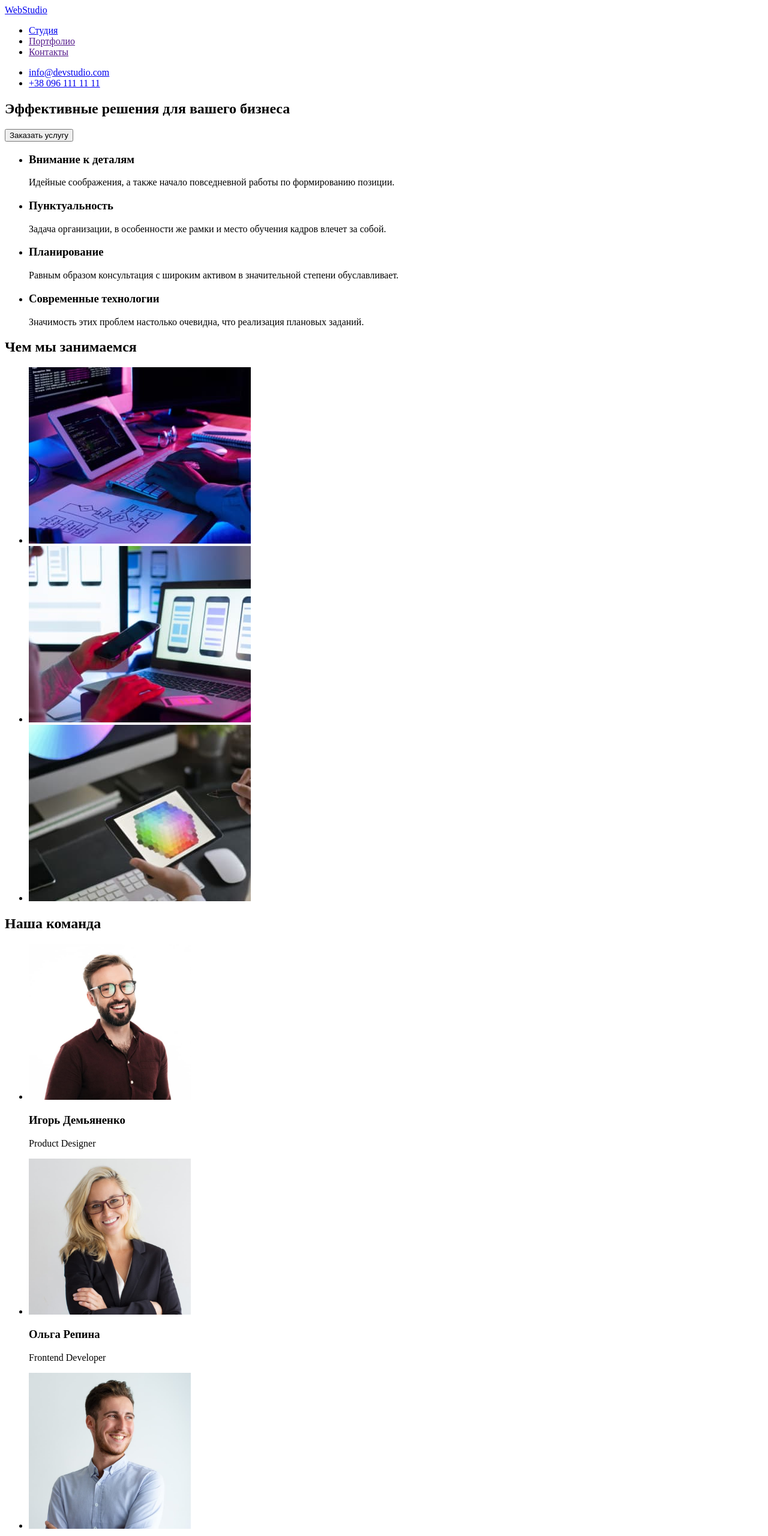
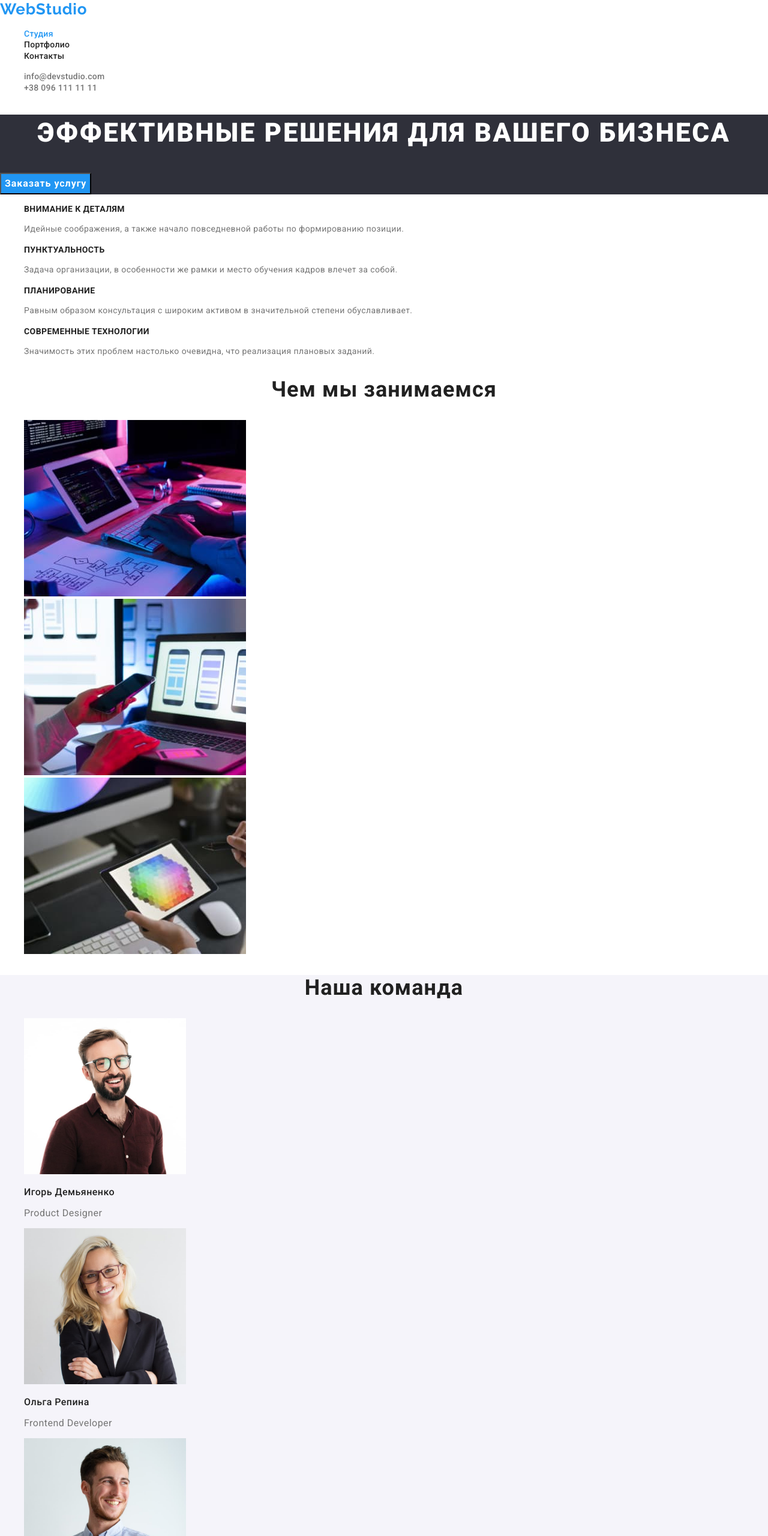
Before and after one commit to BigunetsT/webStudio, a plain HTML site: page index.html in a window 1280 px wide. Shown: the top 2560 px of the page at 60% size. Drawn offline with nearby package versions, Linux system fonts and the light colour scheme.

Commit message:
добавлены стили цвета и фона

```diff
--- /dev/null
+++ b/css/styles.css
@@ -0,0 +1,229 @@
+/* основной шрифт font-family: 'Roboto', sans-serif; */
+/* вторичный шрифт font-family: 'Raleway', sans-serif; */
+
+/* Палитра цветов */
+
+/* основной цвет текста #757575 */
+/* вторичный цвет текста #212121*/
+/* белый цвет  #FFFFFF */
+/* цвет акцента #2196F3*/
+/* третий цвет текста rgba(255, 255, 255, 0.6) */
+
+/* основной цвет фона #E5E5E5*/
+/* вторичный цвет фона #F5F4FA*/
+/* третий цвет фона -  героя и подвала  #2F303A */
+
+:root {
+  --main-font: 'Roboto', sans-serif;
+  --secondary-font: 'Raleway', sans-serif;
+
+  --primary-text-color: #757575;
+  --secondary-text-color: #212121;
+  --third-text-color: rgba(255, 255, 255, 0.6);
+  --accent-color: #2196f3;
+  --primary-white-color: #ffffff;
+
+  --primary-bg-color: #ffffff;
+  --secondary-bg-color: #f5f4fa;
+  --third-bg-color: #2f303a;
+}
+body {
+  font-family: var(--main-font);
+  font-style: normal;
+
+  color: var(--primary-text-color);
+  background-color: var(--primary-bg-color);
+}
+.list {
+  list-style: none;
+}
+.link {
+  text-decoration: none;
+}
+
+.section-title {
+  font-size: 36px;
+  line-height: 1.167;
+  text-align: center;
+  letter-spacing: 0.03em;
+
+  color: var(--secondary-text-color);
+}
+/* HEADER */
+.logo {
+  font-family: var(--secondary-font);
+  font-weight: 700;
+  font-size: 26px;
+  line-height: 1.192;
+  letter-spacing: 0.03em;
+
+  color: var(--secondary-text-color);
+}
+.logo-accent {
+  color: var(--accent-color);
+}
+.logo:hover,
+.logo:focus {
+  color: var(--accent-color);
+}
+.nav-list-link {
+  font-weight: 500;
+  font-size: 14px;
+  line-height: 1.143;
+  letter-spacing: 0.02em;
+
+  color: var(--secondary-text-color);
+}
+.nav-list-link:hover,
+.nav-list-link:focus {
+  color: var(--accent-color);
+}
+.current-link {
+  color: var(--accent-color);
+}
+.contact-list-link {
+  font-weight: 500;
+  font-size: 14px;
+  line-height: 1.143;
+  letter-spacing: 0.02em;
+
+  color: currentColor;
+}
+.contact-list-link:hover,
+.contact-list-link:focus {
+  color: var(--accent-color);
+}
+/* END HEADER */
+
+/* HERO */
+.hero {
+  background-color: var(--third-bg-color);
+}
+.hero-title {
+  font-weight: 900;
+  font-size: 44px;
+  line-height: 1.364;
+
+  text-align: center;
+  letter-spacing: 0.06em;
+  text-transform: uppercase;
+
+  color: var(--primary-white-color);
+}
+.modal-btn {
+  font-weight: 700;
+  font-size: 16px;
+  line-height: 1.875;
+  letter-spacing: 0.06em;
+
+  color: var(--primary-white-color);
+  background-color: var(--accent-color);
+
+  cursor: pointer;
+}
+/* END HERO */
+
+/* FEATURES */
+.features-list-name {
+  font-size: 14px;
+  line-height: 1.143;
+  letter-spacing: 0.03em;
+  text-transform: uppercase;
+
+  color: var(--secondary-text-color);
+}
+.features-list-desc {
+  font-size: 14px;
+  line-height: 1.714;
+
+  letter-spacing: 0.03em;
+}
+/* END FEATURES */
+
+/* SERVICES */
+/* END SERVICES */
+
+/* TEAM */
+.team {
+  background-color: var(--secondary-bg-color);
+}
+.team-list-name {
+  font-weight: 500;
+  color: var(--secondary-text-color);
+}
+.team-list-name,
+.team-list-position {
+  font-size: 16px;
+  line-height: 1.188;
+  letter-spacing: 0.03em;
+}
+/* END TEAM */
+
+/* FOOTER */
+.footer {
+  background-color: var(--third-bg-color);
+}
+.footer .logo {
+  color: var(--primary-white-color);
+}
+.footer .logo:hover,
+.footer .logo:focus {
+  color: var(--accent-color);
+}
+.address-list {
+  font-style: normal;
+}
+.address-list-link {
+  font-size: 14px;
+  line-height: 1.714;
+  letter-spacing: 0.03em;
+
+  color: var(--third-text-color);
+}
+.physical-address {
+  color: var(--primary-white-color);
+}
+.address-list-link:hover,
+.address-list-link:focus {
+  color: var(--accent-color);
+}
+/* END FOOTER */
+
+/* PORTFOLIO */
+.filter-list-btn {
+  font-weight: 500;
+  font-size: 16px;
+  line-height: 1.625;
+  letter-spacing: 0.03em;
+
+  color: var(--secondary-text-color);
+  background-color: var(--secondary-bg-color);
+
+  cursor: pointer;
+
+  box-shadow: 0px 3px 1px rgba(0, 0, 0, 0.1), 0px 1px 2px rgba(0, 0, 0, 0.08),
+    0px 2px 2px rgba(0, 0, 0, 0.12);
+  border-radius: 4px;
+}
+.filter-list-btn:hover,
+.filter-list-btn:focus,
+.current-btn {
+  color: var(--primary-white-color);
+  background-color: var(--accent-color);
+}
+.gallery-list-name {
+  font-weight: 700;
+  font-size: 18px;
+  line-height: 2;
+  letter-spacing: 0.06em;
+
+  color: var(--secondary-text-color);
+}
+.gallery-list-desc {
+  font-size: 16px;
+  line-height: 1.875;
+  letter-spacing: 0.03em;
+
+  color: var(--primary-text-color);
+}
+/* END PORTFOLIO */
--- a/index.html
+++ b/index.html
@@ -4,131 +4,193 @@
     <meta charset="UTF-8" />
     <meta name="viewport" content="width=device-width, initial-scale=1.0" />
     <title>WebStudio</title>
+    <link
+      rel="stylesheet"
+      href="https://cdnjs.cloudflare.com/ajax/libs/modern-normalize/1.1.0/modern-normalize.min.css"
+      integrity="sha512-wpPYUAdjBVSE4KJnH1VR1HeZfpl1ub8YT/NKx4PuQ5NmX2tKuGu6U/JRp5y+Y8XG2tV+wKQpNHVUX03MfMFn9Q=="
+      crossorigin="anonymous"
+      referrerpolicy="no-referrer"
+    />
+    <link
+      href="https://fonts.googleapis.com/css2?family=Raleway:wght@700&family=Roboto:wght@400;500;700;900&display=swap"
+      rel="stylesheet"
+    />
+    <link rel="stylesheet" href="./css/styles.css" />
   </head>
   <body>
     <!-- HEADER -->
-    <header>
-      <nav>
-        <a href="./index.html">WebStudio</a>
-        <ul>
-          <li><a href="./index.html">Студия</a></li>
-          <li><a href="">Портфолио</a></li>
-          <li><a href="">Контакты</a></li>
+    <header class="header">
+      <nav class="nav">
+        <a class="logo link" href="./index.html"><span class="logo-accent">Web</span>Studio</a>
+        <ul class="nav-list list">
+          <li class="nav-list-item">
+            <a class="nav-list-link link current-link" href="./index.html">Студия</a>
+          </li>
+          <li class="nav-list-item">
+            <a class="nav-list-link link" href="./portfolio.html">Портфолио</a>
+          </li>
+          <li class="nav-list-item"><a class="nav-list-link link" href="">Контакты</a></li>
         </ul>
       </nav>
-      <ul>
-        <li><a href="mailto:info@devstudio.com">info@devstudio.com</a></li>
-        <li><a href="tel:+380961111111">+38 096 111 11 11</a></li>
+      <ul class="contact-list list">
+        <li class="contact-list-item">
+          <a class="contact-list-link link" href="mailto:info@devstudio.com">info@devstudio.com</a>
+        </li>
+        <li class="contact-list-item">
+          <a class="contact-list-link link" href="tel:+380961111111">+38 096 111 11 11</a>
+        </li>
       </ul>
     </header>
     <main>
       <!-- HERO -->
-      <section>
-        <h1>Эффективные решения для вашего бизнеса</h1>
-        <button type="button">Заказать услугу</button>
+      <section class="hero">
+        <h1 class="hero-title">Эффективные решения для вашего бизнеса</h1>
+        <button class="modal-btn" type="button">Заказать услугу</button>
       </section>
-      <!-- FEATURE -->
-      <section>
+      <!-- FEATURES -->
+      <section class="features">
         <h2 hidden>Особенности</h2>
-        <ul>
-          <li>
-            <h3>Внимание к деталям</h3>
-            <p>Идейные соображения, а также начало повседневной работы по формированию позиции.</p>
+        <ul class="features-list list">
+          <li class="features-list-item">
+            <h3 class="features-list-name">Внимание к деталям</h3>
+            <p class="features-list-desc">
+              Идейные соображения, а также начало повседневной работы по формированию позиции.
+            </p>
           </li>
-          <li>
-            <h3>Пунктуальность</h3>
-            <p>
+          <li class="features-list-item">
+            <h3 class="features-list-name">Пунктуальность</h3>
+            <p class="features-list-desc">
               Задача организации, в особенности же рамки и место обучения кадров влечет за собой.
             </p>
           </li>
-          <li>
-            <h3>Планирование</h3>
-            <p>
+          <li class="features-list-item">
+            <h3 class="features-list-name">Планирование</h3>
+            <p class="features-list-desc">
               Равным образом консультация с широким активом в значительной степени обуславливает.
             </p>
           </li>
-          <li>
-            <h3>Современные технологии</h3>
-            <p>Значимость этих проблем настолько очевидна, что реализация плановых заданий.</p>
+          <li class="features-list-item">
+            <h3 class="features-list-name">Современные технологии</h3>
+            <p class="features-list-desc">
+              Значимость этих проблем настолько очевидна, что реализация плановых заданий.
+            </p>
           </li>
         </ul>
       </section>
       <!-- SERVICES -->
-      <section>
-        <h2>Чем мы занимаемся</h2>
-        <ul>
-          <li>
+      <section class="services">
+        <h2 class="section-title">Чем мы занимаемся</h2>
+        <ul class="services-list list">
+          <li class="services-list-item">
             <img
+              class="services-list-img"
               src="./images/services/website.jpg"
               alt="Разработка сайтов"
               width="370"
               height="294"
             />
           </li>
-          <li>
+          <li class="services-list-item">
             <img
+              class="services-list-img"
               src="./images/services/applications.jpg"
               alt="Разработка мобильных приложений"
               width="370"
               height="294"
             />
           </li>
-          <li><img src="./images/services/design.jpg" alt="Дизайн" width="370" height="294" /></li>
+          <li class="services-list-item">
+            <img
+              class="services-list-img"
+              src="./images/services/design.jpg"
+              alt="Дизайн"
+              width="370"
+              height="294"
+            />
+          </li>
         </ul>
       </section>
       <!-- TEAM -->
-      <section>
-        <h2>Наша команда</h2>
-        <ul>
-          <li>
+      <section class="team">
+        <h2 class="section-title">Наша команда</h2>
+        <ul class="team-list list">
+          <li class="team-list-item">
             <img
+              class="team-list-img"
               src="./images/team/demyanenko.jpg"
               alt="Игорь Демьяненко"
               width="270"
               height="260"
             />
-            <div>
-              <h3>Игорь Демьяненко</h3>
-              <p lang="en">Product Designer</p>
+            <div class="team-list-desc">
+              <h3 class="team-list-name">Игорь Демьяненко</h3>
+              <p class="team-list-position" lang="en">Product Designer</p>
             </div>
           </li>
-          <li>
-            <img src="./images/team/repinа.jpg" alt="Ольга Репина" width="270" height="260" />
-            <div>
-              <h3>Ольга Репина</h3>
-              <p lang="en">Frontend Developer</p>
+          <li class="team-list-item">
+            <img
+              class="team-list-img"
+              src="./images/team/repinа.jpg"
+              alt="Ольга Репина"
+              width="270"
+              height="260"
+            />
+            <div class="team-list-desc">
+              <h3 class="team-list-name">Ольга Репина</h3>
+              <p class="team-list-position" lang="en">Frontend Developer</p>
             </div>
           </li>
-          <li>
-            <img src="./images/team/tarasov.jpg" alt="Николай Тарасов" width="270" height="260" />
-            <div>
-              <h3>Николай Тарасов</h3>
-              <p lang="en">Marketing</p>
+          <li class="team-list-item">
+            <img
+              class="team-list-img"
+              src="./images/team/tarasov.jpg"
+              alt="Николай Тарасов"
+              width="270"
+              height="260"
+            />
+            <div class="team-list-desc">
+              <h3 class="team-list-name">Николай Тарасов</h3>
+              <p class="team-list-position" lang="en">Marketing</p>
             </div>
           </li>
-          <li>
-            <img src="./images/team/ermakov.jpg" alt="Михаил Ермаков" width="270" height="260" />
-            <div>
-              <h3>Михаил Ермаков</h3>
-              <p lang="en">UI Designer</p>
+          <li class="team-list-item">
+            <img
+              class="team-list-img"
+              src="./images/team/ermakov.jpg"
+              alt="Михаил Ермаков"
+              width="270"
+              height="260"
+            />
+            <div class="team-list-desc">
+              <h3 class="team-list-name">Михаил Ермаков</h3>
+              <p class="team-list-position" lang="en">UI Designer</p>
             </div>
           </li>
         </ul>
       </section>
     </main>
     <!-- FOOTER -->
-    <footer>
-      <a href="./index.html">WebStudio</a>
+    <footer class="footer">
+      <a class="logo link" href="./index.html"><span class="logo-accent">Web</span>Studio</a>
       <address>
-        <ul>
-          <li>
-            <a href="https://goo.gl/maps/qzVwiBVwQjiDkdmSA" target="_blank"
+        <ul class="address-list list">
+          <li class="address-list-item">
+            <a
+              class="address-list-link physical-address link"
+              href="https://goo.gl/maps/qzVwiBVwQjiDkdmSA"
+              target="_blank"
               >г. Киев, пр-т Леси Украинки, 26</a
             >
           </li>
-          <li><a href="mailto:info@devstudio.com">info@devstudio.com</a></li>
-          <li><a href="tel:+380961111111">+38 096 111 11 11</a></li>
-          <li>
+          <li class="address-list-item">
+            <a class="address-list-link link" href="mailto:info@devstudio.com"
+              >info@devstudio.com</a
+            >
+          </li>
+          <li class="address-list-item">
+            <a class="address-list-link link" href="tel:+380961111111">+38 096 111 11 11</a>
+          </li>
+          <li class="address-list-item">
             <iframe
               src="https://www.google.com/maps/embed?pb=!1m18!1m12!1m3!1d2541.7794497406567!2d30.5383858!3d50.426580699999995!2m3!1f0!2f0!3f0!3m2!1i1024!2i768!4f13.1!3m3!1m2!1s0x40d4cf0e033ecbe9%3A0x57a4dffefec77da0!2z0LHRg9C7LiDQm9C10YHQuCDQo9C60YDQsNC40L3QutC4LCAyNiwg0JrQuNC10LIsIDAyMDAw!5e0!3m2!1sru!2sua!4v1654612058746!5m2!1sru!2sua"
               width="600"
```
